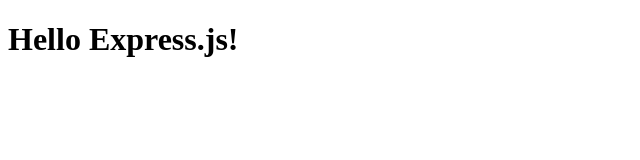
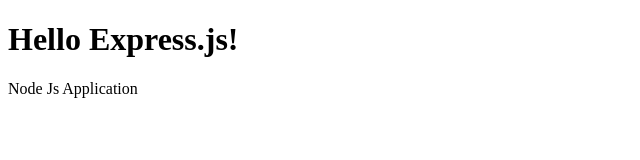
Before and after one commit to nminfobase/web-server, a website: page public/index.html in a window 1280 px wide. Shown: the whole page, without its empty margins (0-640 px from the left). Drawn offline with Linux system fonts and the light colour scheme.

Commit message:
Update index file

```diff
--- a/public/index.html
+++ b/public/index.html
@@ -6,5 +6,6 @@
     </head>
     <body>
         <h1>Hello Express.js!</h1>
+        <p>Node Js Application</p>
     </body>
 </html>
```
